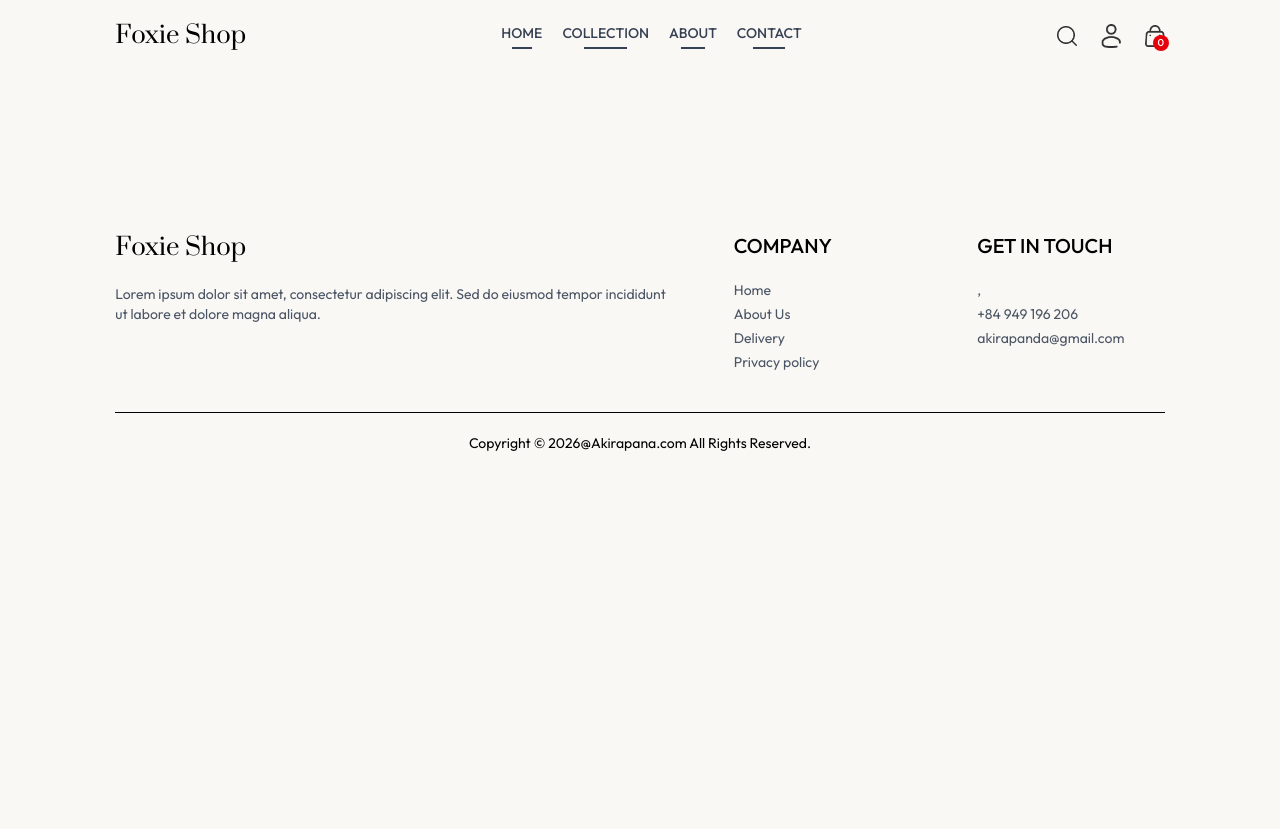
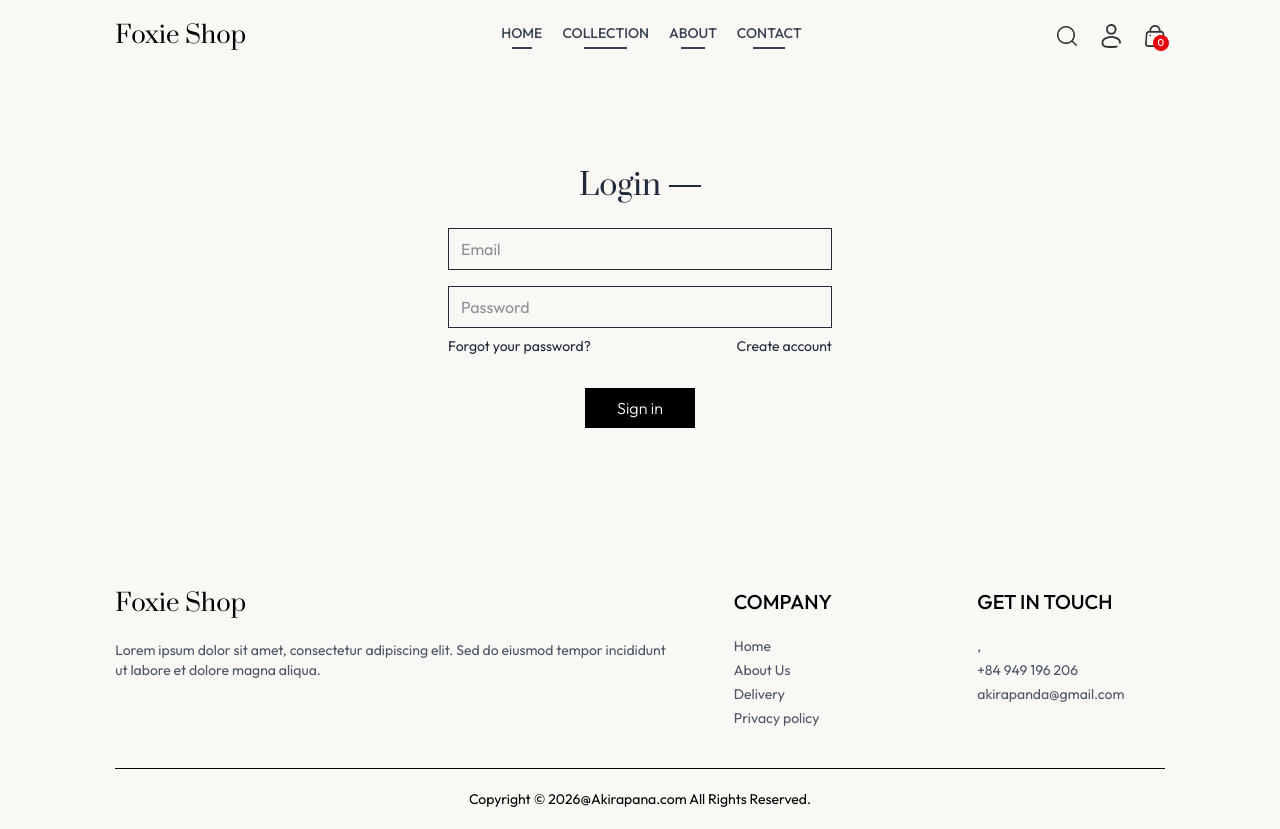
Before and after one commit to huynlt0101/Final-Project-, a React app in the folder frontend/: page /login in a window 1280 px wide. Shown: the top 829 px of the page. Before the commit the page ends 800 px from the top, so only its background shows below. Built offline with nearby package versions, Linux system fonts and the light colour scheme; the HTML template or start-up script is replaced by a standard one.

Commit message:
feat: implement Login page and configure authentication route

```diff
--- a/frontend/src/App.jsx
+++ b/frontend/src/App.jsx
@@ -8,7 +8,7 @@
 import Product from './pages/Product'
 import Cart from './pages/Cart'
 import Footer from './components/Footer'
-
+import Login from './pages/Login'
 
 const App = () => {
   return (
@@ -21,6 +21,7 @@
         <Route path='/contact' element={<Contact />} />
         <Route path='/product/:productId' element={<Product />} />
         <Route path='/cart' element={<Cart />} />
+        <Route path='/login' element={<Login />} />
        </Routes>
       <Footer/>
     </div>
--- /dev/null
+++ b/frontend/src/pages/Login.jsx
@@ -0,0 +1,33 @@
+import React, { useState } from 'react'
+
+const Login = () => {
+
+    const [currentState, setCurrentState] = useState('Login');
+
+    const onSubmitHandler = async (e) => {
+        e.preventDefault();
+    }
+
+    return (
+        <form onSubmit={onSubmitHandler} className='flex flex-col items-center w-[90%] sm:max-w-96 m-auto mt-14 gap-4 text-gray-800'>
+            <div className='inline-flex items-center gap-2 mb-2 mt-10'>
+                <p className='prata-regular text-3xl'>{currentState}</p>
+                <hr className=' border-none h-[1.5px] w-8 bg-gray-800' />
+            </div>
+            {currentState === 'Login' ? null : <input className='w-full px-3 py-2 border border-gray-800' type="text" placeholder='Name' required />}
+            <input className='w-full px-3 py-2 border border-gray-800' type="email" placeholder='Email' required />
+            <input className='w-full px-3 py-2 border border-gray-800' type="password" placeholder='Password' required />
+            <div className='w-full flex justify-between text-sm mt-[-8px]'>
+                <p className='cursor-pointer'>Forgot your password?</p>
+                {
+                    currentState === 'Login'
+                        ? <p onClick={() => setCurrentState('Sign Up')} className='cursor-pointer'>Create account</p>
+                        : <p onClick={() => setCurrentState('Login')} className='cursor-pointer'>Login here</p>
+                }
+            </div>
+            <button type='submit' className='bg-black text-white font-light px-8 py-2 mt-4'>{currentState === 'Login' ? 'Sign in' : 'Sign up'}</button>
+        </form>
+    )
+}
+
+export default Login
```
